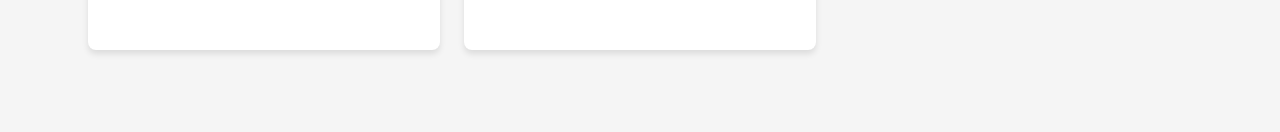
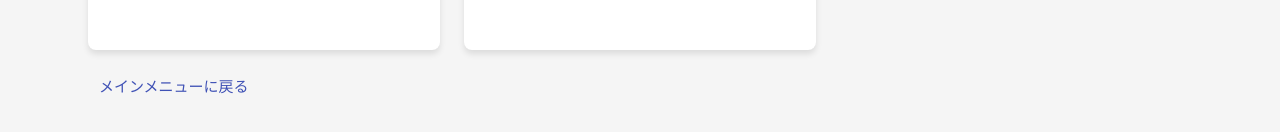
Before and after one commit to Hosi121/ShareTube, a React (Vite) app in the folder frontend/ShareTube/: page /eduhome in a window 1280 px wide. Shown: the part 356-488 px from the top of the page. Built offline with nearby package versions, Linux system fonts and the light colour scheme.

Commit message:
refactor: 教育版のホーム画面にメインメニューに遷移するボタンを追加

```diff
--- a/frontend/ShareTube/src/components/organisms/EduHomeLayout.tsx
+++ b/frontend/ShareTube/src/components/organisms/EduHomeLayout.tsx
@@ -1,12 +1,14 @@
 import React, { useState, useEffect } from "react";
-import { Box, Typography } from "@mui/material";
+import { Box, Typography, Button } from "@mui/material";
 import ClassList from "../molecules/ClassList";
 import { Class } from "../../types/class";
 import ClassData from "../../testData/ClassData.json";
+import { useNavigate } from "react-router-dom";
 
 const EduHomeLayout: React.FC = () => {
   const [classes, setClasses] = useState<Class[]>([]);
   const [error, setError] = useState<string | null>(null);
+  const navigate = useNavigate();
 
   useEffect(() => {
     try {
@@ -42,6 +44,14 @@
         授業一覧
       </Typography>
       <ClassList classes={classes} onClassSelect={handleClassSelect} />
+      <Button
+        size="large"
+        color="primary"
+        onClick={() => navigate("/mainmenu")}
+        sx={{ mt: 2 }}
+      >
+        メインメニューに戻る
+      </Button>
     </Box>
   );
 };
```
